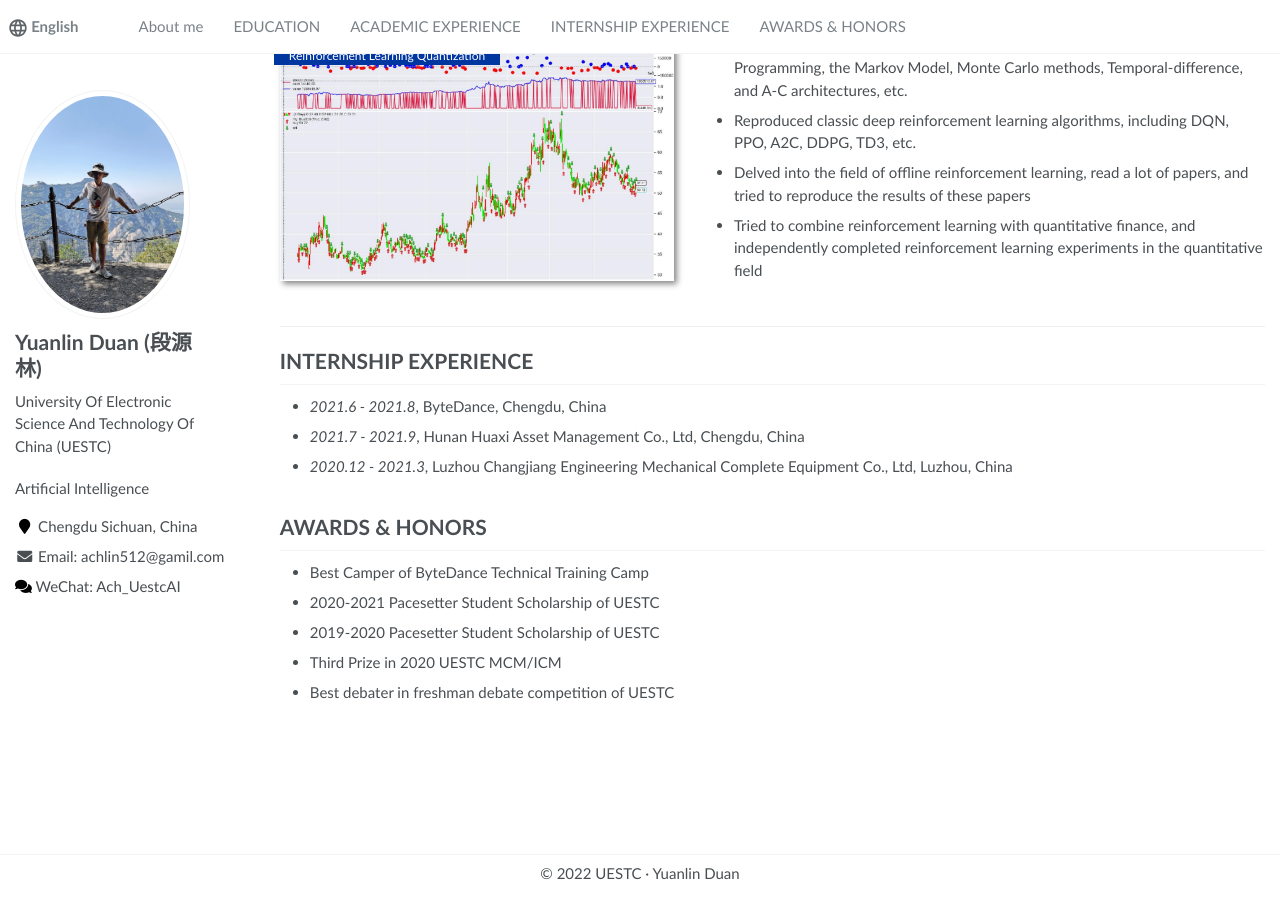
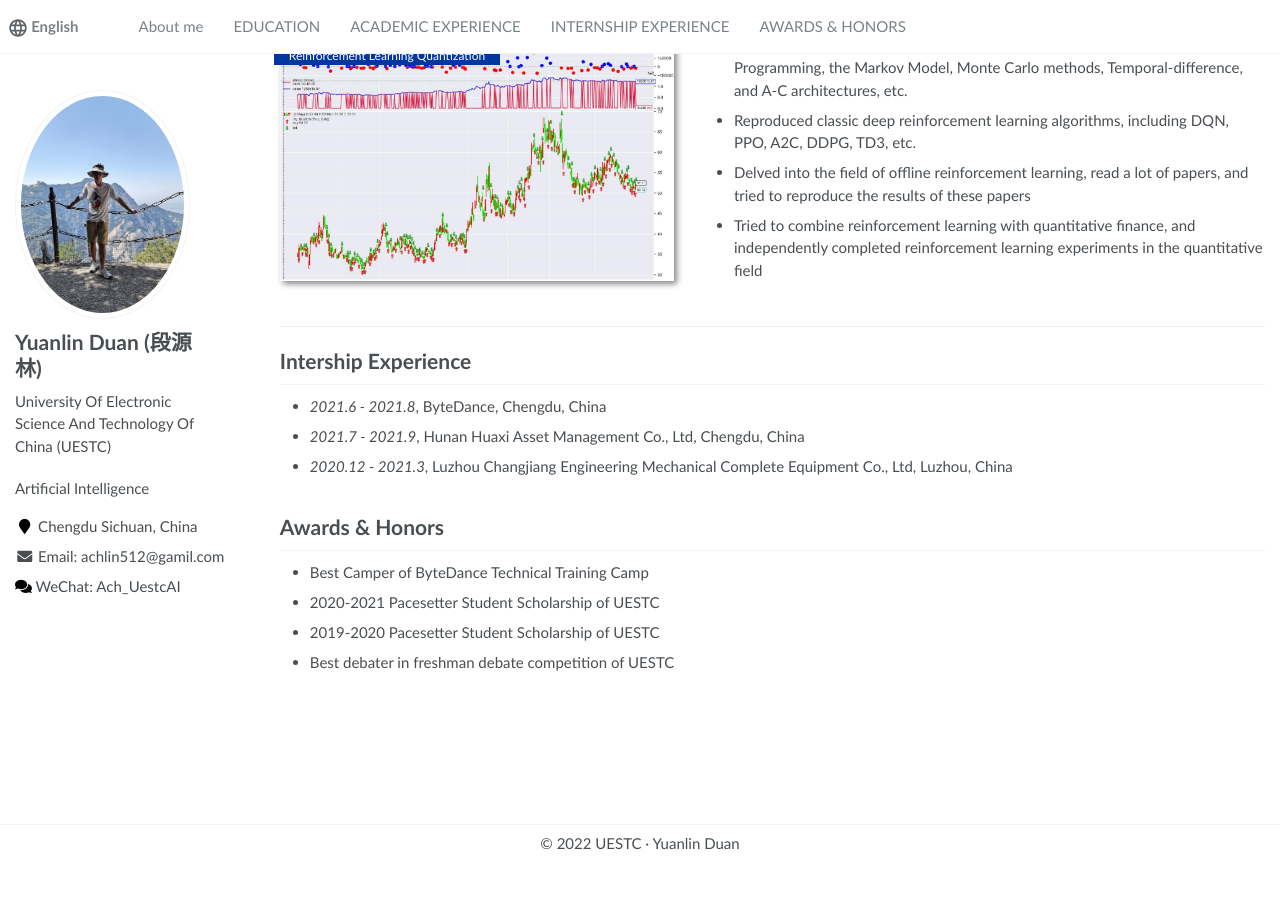
Before and after one commit to achlin9/achlin9.github.io, a Jekyll site: the page built from _pages/about.md, in a window 1280 px wide and 900 px high, scrolled down 1210 px. Built offline with Jekyll 4.4.1, drawn with Linux system fonts in a browser that asks for light colours; after the commit the page ends 2080 px from its top, so only the background shows below that; some of the changed text lies outside the part shown.

Commit message:
Update about.md

```diff
--- a/_pages/about.md
+++ b/_pages/about.md
@@ -31,7 +31,7 @@
 
 <span class='anchor' id='-xl'></span>
 
-# EDUCATION
+# Education
 - *2019.9 - Present*, <a href="https://en.uestc.edu.cn/"><img class="png" src="/images/logo.png" width="23pt"></a> University Of Electronic Science And Technology Of China, Chengdu, China <a href="https://www.usnews.com/education/best-global-universities/university-of-electronic-science-technology-of-china-506780#rankings">(See more on U.S.News Rankings)</a><br>
 School of Computer Science and Engineering<br>
 Bachelor of Engineering in Artificial Intelligence
@@ -71,7 +71,7 @@
 
 <span class='anchor' id='-xsjl'></span>
 
-# ACADEMIC EXPERIENCE
+# Academic Experience
 - *2022.6 - 2022.10*, General Medical Center of West China Hospital, Sichuan University, Chengdu, China
 <div class='paper-box'><div class='paper-box-image'><div><div class="badge">Mediation effect map</div><img src='images/Huaxi.jpg' alt="sym" width="100%"></div></div>
 <div class='paper-box-text' markdown="1">
@@ -106,7 +106,7 @@
 
 <span class='anchor' id='-gzsx'></span>
 
-# INTERNSHIP EXPERIENCE
+# Intership Experience
 - *2021.6 - 2021.8*, ByteDance, Chengdu, China
 - *2021.7 - 2021.9*, Hunan Huaxi Asset Management Co., Ltd, Chengdu, China
 - *2020.12 - 2021.3*, Luzhou Changjiang Engineering Mechanical Complete Equipment Co., Ltd, Luzhou, China
@@ -114,9 +114,8 @@
 
 <span class='anchor' id='-ryjx'></span>
 
-# AWARDS & HONORS
+# Awards & Honors
 - Best Camper of ByteDance Technical Training Camp
 - 2020-2021 Pacesetter Student Scholarship of UESTC
 - 2019-2020 Pacesetter Student Scholarship of UESTC
-- Third Prize in 2020 UESTC MCM/ICM
 - Best debater in freshman debate competition of UESTC
```
